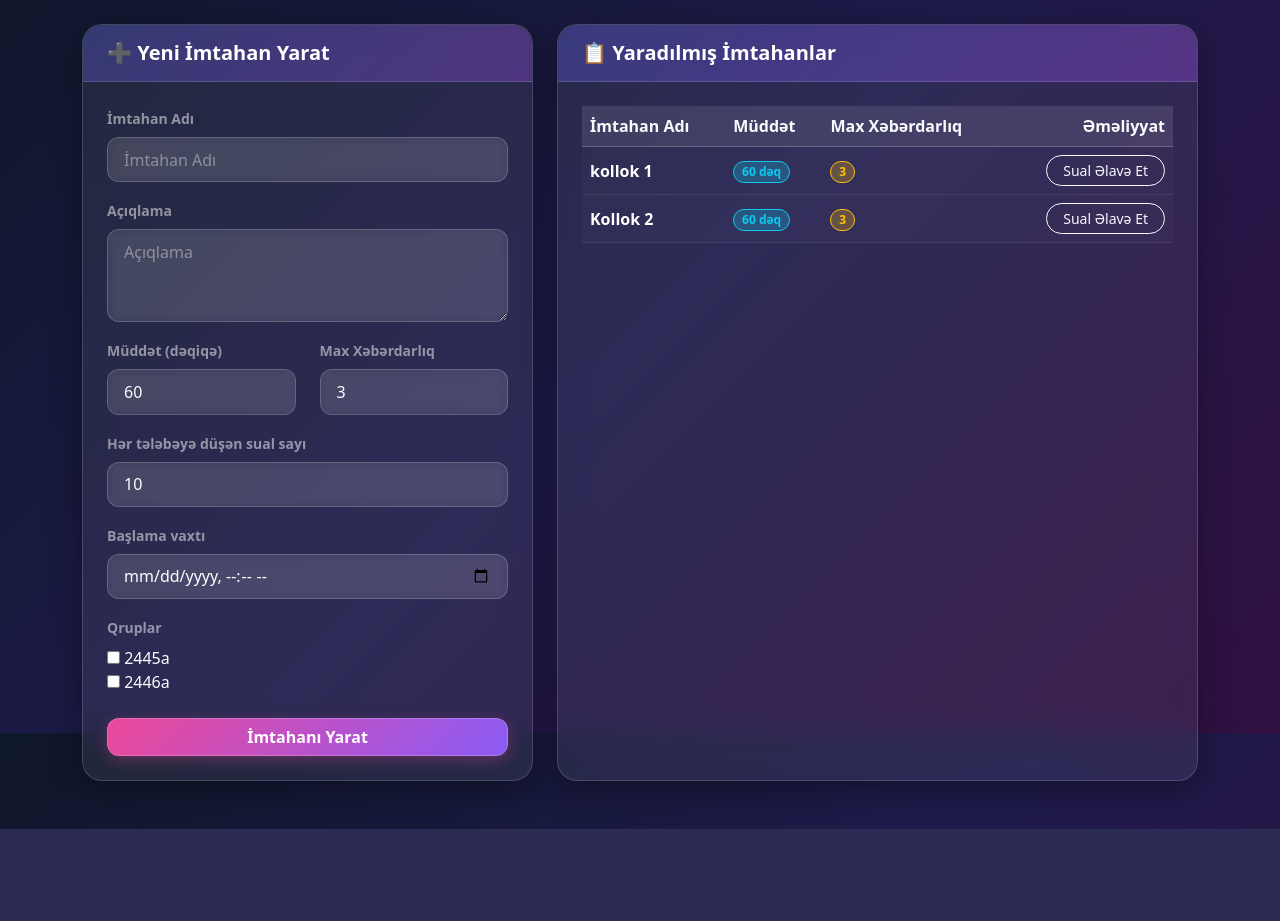
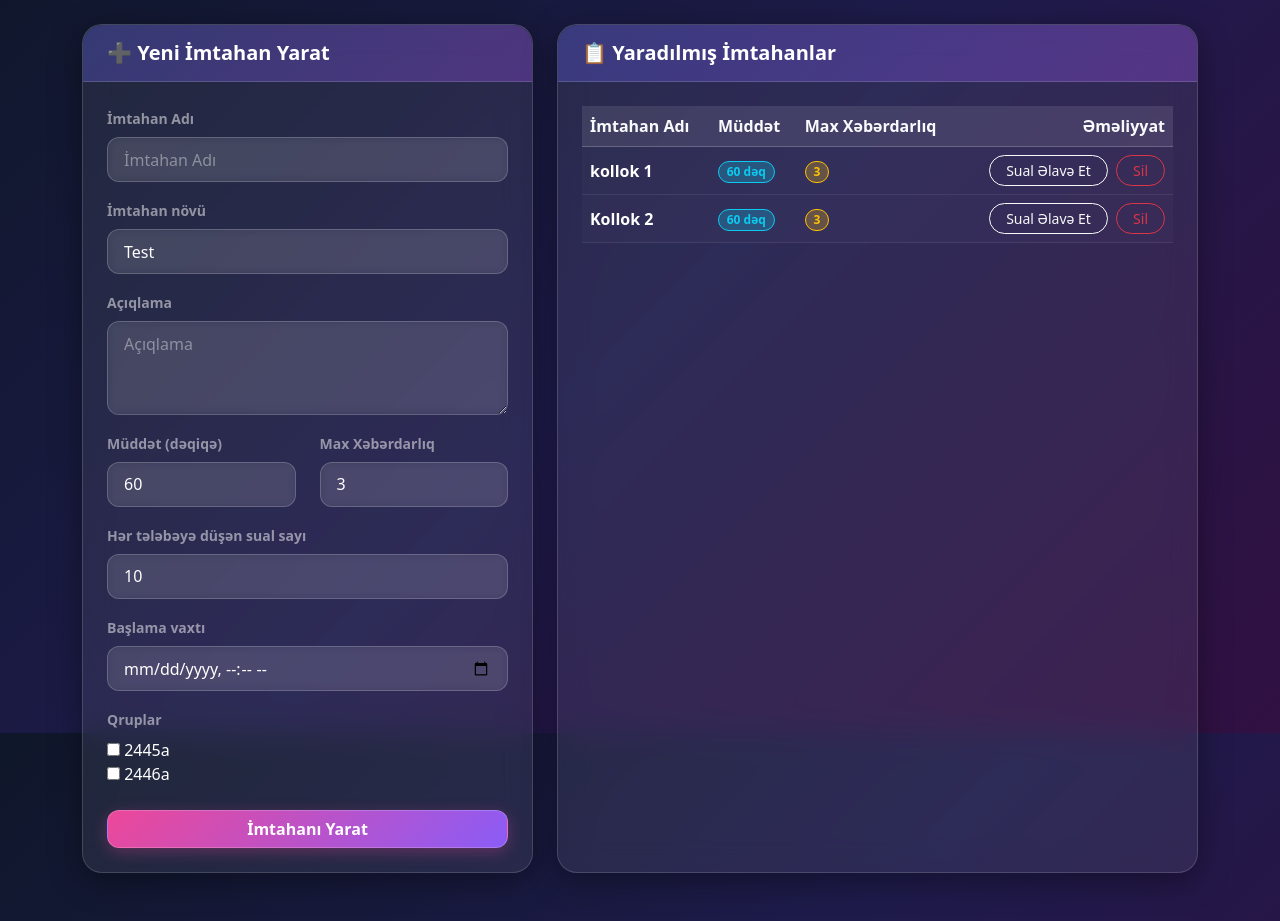
Before and after one commit to azizrzayev/ExamGuard, a Django app: template templates/teacher_dashboard.html in a window 1280 px wide. Shown: the part 67-988 px from the top of the page. Before the commit the page ends 896 px from the top, so only its background shows below. Run offline with Django 5.2, Linux system fonts and the light colour scheme; the template is opened without the code that fills it: values that come from a table or form of the project are taken from there, others are empty; data comes from the database, SQL or seed files in the repository; both versions use the stored data as it was before the commit; tables that the repository leaves empty hold one stand-in row (values such as "Sample post").

Commit message:
Add gitignore, exam type, group visibility

```diff
--- a/core/forms.py
+++ b/core/forms.py
@@ -11,7 +11,8 @@ class ExamForm(forms.ModelForm):
             'max_warnings',
             'questions_per_student',
             'start_time',
-            'groups'
+            'groups',
+            'exam_type'
         ]
         widgets = {
             'title': forms.TextInput(attrs={'class': 'form-control', 'placeholder': 'İmtahan Adı'}),
@@ -21,6 +22,7 @@ class ExamForm(forms.ModelForm):
             'questions_per_student': forms.NumberInput(attrs={'class': 'form-control'}),
             'start_time': forms.DateTimeInput(attrs={'class': 'form-control', 'type': 'datetime-local'}, format='%Y-%m-%dT%H:%M'),
             'groups': forms.CheckboxSelectMultiple(),
+            'exam_type': forms.Select(attrs={'class': 'form-select'}),
         }
     def __init__(self, *args, teacher=None, **kwargs):
         super().__init__(*args, **kwargs)
--- a/core/models/exam.py
+++ b/core/models/exam.py
@@ -3,7 +3,17 @@ from django.conf import settings
 from .question import Question
 
 class Exam(models.Model):
+    EXAM_TYPES = [
+        ('test', 'Test'),
+        ('written', 'Yazılı'),
+    ]
     title = models.CharField(max_length=200, verbose_name="İmtahan adı")
+    exam_type = models.CharField(
+        max_length=10,
+        choices=EXAM_TYPES,
+        default='test',
+        verbose_name="İmtahan növü"
+    )
     description = models.TextField(blank=True, null=True)
     created_by = models.ForeignKey(settings.AUTH_USER_MODEL, on_delete=models.CASCADE, limit_choices_to={'role': 'teacher'})
     duration_minutes = models.IntegerField(default=60, verbose_name="Müddət (dəqiqə)")
--- a/examguard/settings.py
+++ b/examguard/settings.py
@@ -106,7 +106,7 @@ AUTH_PASSWORD_VALIDATORS = [
 
 LANGUAGE_CODE = 'en-us'
 
-TIME_ZONE = 'UTC'
+TIME_ZONE = 'Asia/baku'
 
 USE_I18N = True
 
--- a/templates/teacher_dashboard.html
+++ b/templates/teacher_dashboard.html
@@ -163,6 +163,14 @@
                             </div>
 
                             <div class="mb-3">
+                                <label class="form-label fw-semibold text-white-50 small">İmtahan növü</label>
+                                {{ exam_form.exam_type }}
+                                {% if exam_form.exam_type.errors %}
+                                <div class="text-danger small mt-1">{% for error in exam_form.exam_type.errors %}{{ error }}{% endfor %}</div>
+                                {% endif %}
+                            </div>
+
+                            <div class="mb-3">
                                 <label class="form-label fw-semibold text-white-50 small">Açıqlama</label>
                                 {{ exam_form.description }}
                                 {% if exam_form.description.errors %}
@@ -244,6 +252,11 @@
                                                 <button class="btn btn-sm btn-outline-light rounded-pill px-3" data-bs-toggle="modal" data-bs-target="#addQuestionModal{{ exam.id }}">
                                                     Sual Əlavə Et
                                                 </button>
+                                            <form action="{% url 'delete_exam' exam.id %}" method="post" class="d-inline"
+                                                 onsubmit="return confirm('«{{ exam.title }}» imtahanı silinsin? Bu imtahanın sualları da silinəcək.');">
+                                                {% csrf_token %}
+                                                <button type="submit" class="btn btn-sm btn-outline-danger rounded-pill px-3 ms-1">Sil</button>
+                                            </form>
                                             </td>
                                         </tr>
 
```
Also changed, not shown: core/migrations/0006_exam_exam_type.py (added), db.sqlite3 (deleted), 1 other file.
